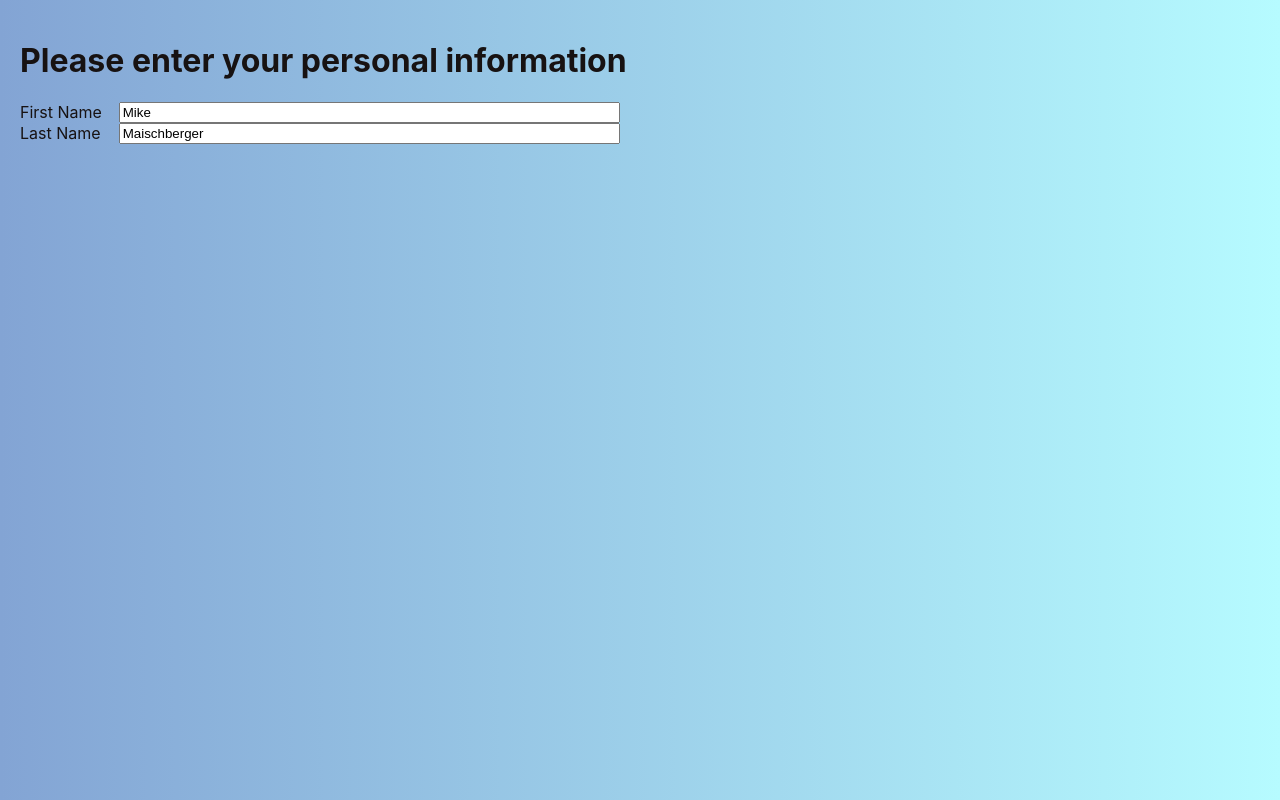
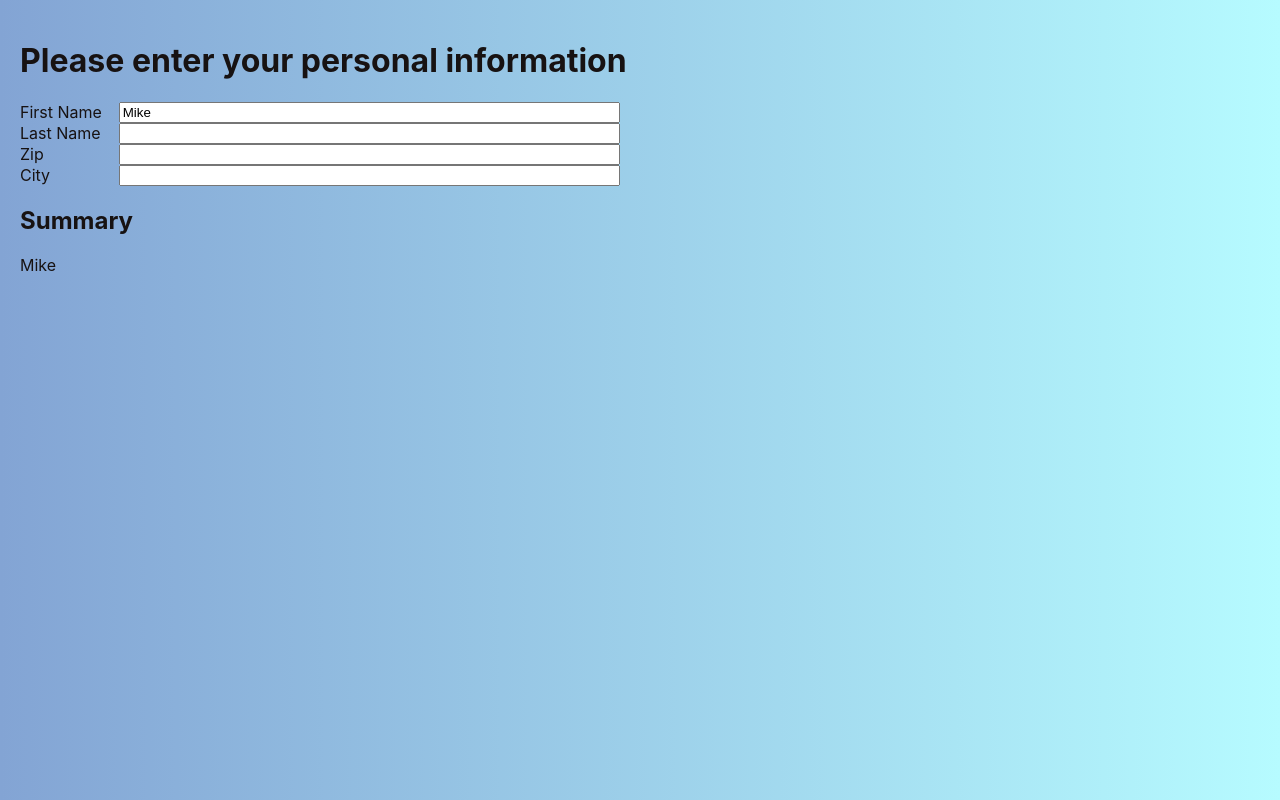
Before and after one commit to mmaruniak/s-rji-hacker-stories, a React (Create React App) app: page / in a window 1280 px wide. Shown: the top 800 px of the page. Built offline with nearby package versions, Linux system fonts and the light colour scheme.

Commit message:
add summary

```diff
--- a/src/App.js
+++ b/src/App.js
@@ -4,34 +4,37 @@ import "./App.css";
 const App = () => {
   const [personState, setPersonState] = React.useState({
     firstName: "Mike",
-    lastName: "Maischberger",
+    lastName: "",
+    zip: "",
+    city: "",
   });
 
   const onTextChange = (event) => {
     const { name, value } = event.target;
-    console.log("controlName" + name);
-    console.log("controlValue" + value);
     setPersonState({
       ...personState,
       [name]: value,
     });
-
-    console.log(personState);
   };
-
-  // const ButtonInput = ({ label }) => {
-  //   return (
-  //     <div className="buttonInput">
-  //       <input type="button" value={label} />
-  //     </div>
-  //   );
-  // };
 
   return (
     <div className="container">
       <h1> Please enter your personal information </h1>
       <PersonForm personState={personState} onTextChange={onTextChange} />
+      <Summary personState={personState} />
     </div>
+  );
+};
+
+const Summary = ({ personState }) => {
+  return (
+    <>
+      <h2> Summary </h2>
+      <span> {personState.firstName}</span>
+      <span> {personState.lastName}</span>
+      <span> {personState.zip}</span>
+      <span> {personState.city}</span>
+    </>
   );
 };
 
@@ -50,6 +53,20 @@ const PersonForm = ({ personState, onTextChange }) => {
         label="Last Name"
         name="lastName"
         value={personState.lastName}
+        onInputChange={onTextChange}
+      />
+      <LabelInput
+        id="txtZip"
+        label="Zip"
+        name="zip"
+        value={personState.zip}
+        onInputChange={onTextChange}
+      />
+      <LabelInput
+        id="txtCity"
+        label="City"
+        name="city"
+        value={personState.city}
         onInputChange={onTextChange}
       />
     </form>
```
